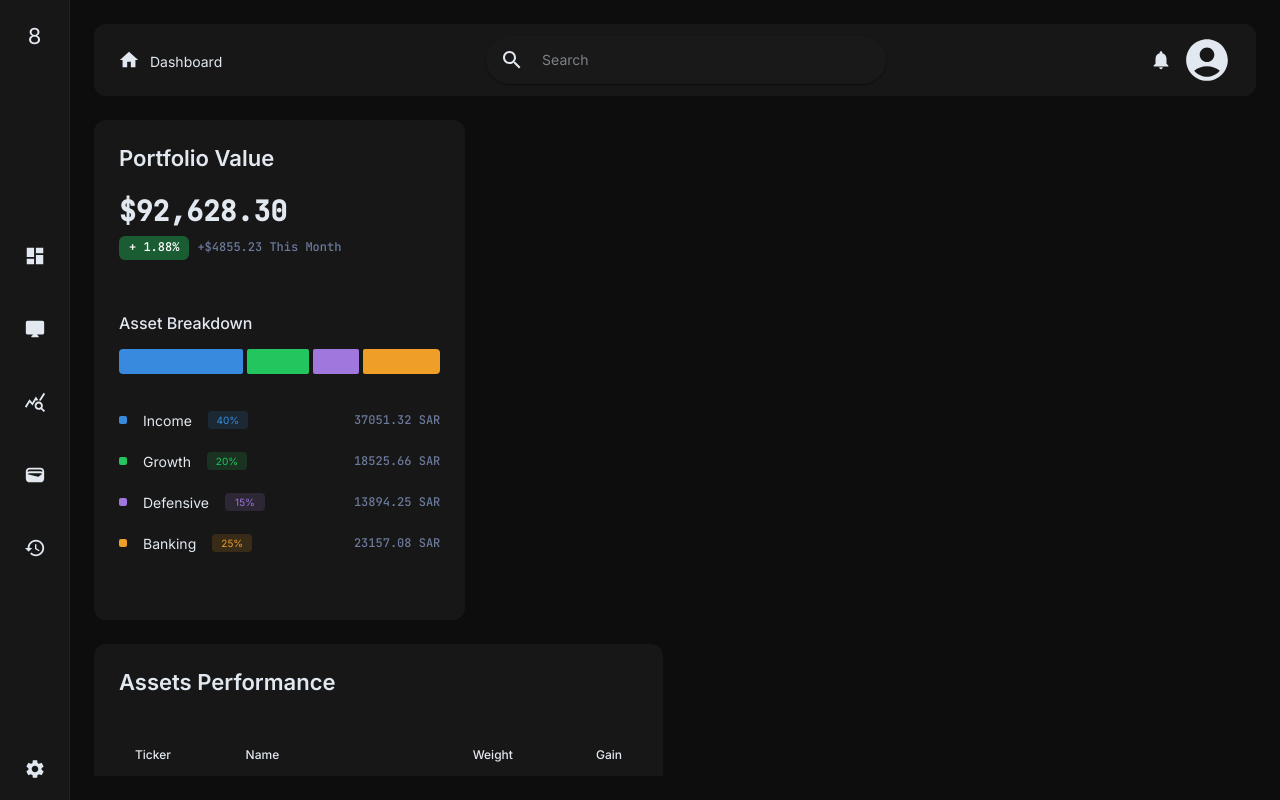
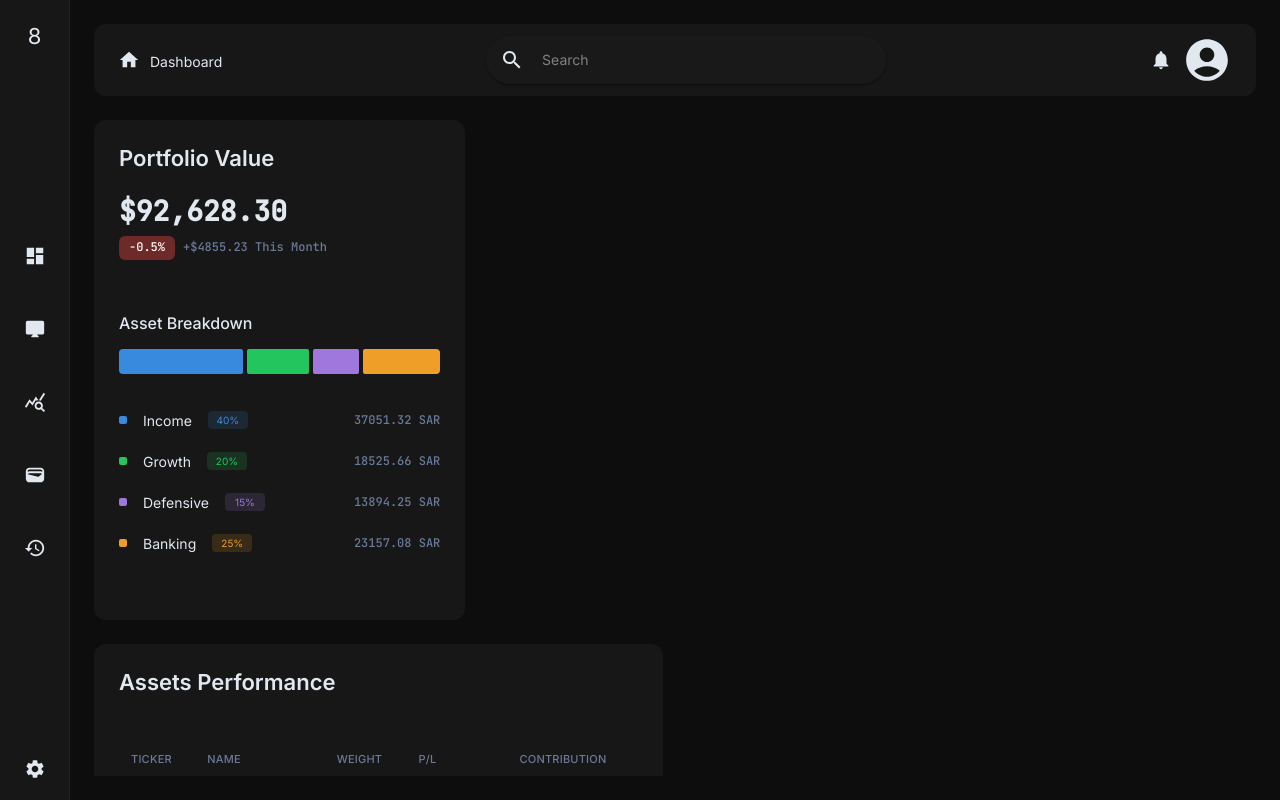
Before and after one commit to abdullah-zeinalabdin/tadawul-tracker, a React (Vite) app in the folder client/: page / in a window 1280 px wide. Built offline with nearby package versions, Linux system fonts and the light colour scheme.

Commit message:
fix: correct positive/negative gain formatting in AssetsTable and style AssetPerformanceTable widget

```diff
--- a/client/src/styles/sxStyles.ts
+++ b/client/src/styles/sxStyles.ts
@@ -74,11 +74,12 @@ export const widgetsBaseStyles = (theme: Theme) => ({
     height: "500px",
 })
 
-export const profitIndicator = (theme: Theme) => ({
-    backgroundColor:  alpha(theme.palette.success.main, 0.4),
+export const pillIndicator = (theme: Theme, isPositive: boolean) => ({
+    backgroundColor:  alpha(isPositive ? theme.palette.success.main : theme.palette.error.main, 0.4),
     padding: "2px 10px",
     borderRadius: "6px",
     color: "white",
+    display: "inline-block",
 })
 
 export const allocationRowStyles = {
--- a/client/src/theme/Theme.ts
+++ b/client/src/theme/Theme.ts
@@ -50,7 +50,26 @@ const theme = createTheme({
     },
     shape: {
         borderRadius: 12,
-    }
+    },
+    components: {
+    MuiTableCell: {
+        styleOverrides: {
+            root: {
+                borderColor: '#222222',
+                color: '#e2e8f0',
+                fontSize: '13px',
+                padding: '20px 12px',
+            },
+            head: {
+                color: '#6b7a9a',
+                fontSize: '11px',
+                fontWeight: 500,
+                textTransform: 'uppercase',
+                letterSpacing: '0.02em',
+            },
+        },
+    },
+},
 });
 
 export default theme;
--- a/client/src/widgets/assetsPerformance/AssetsPerformanceTable.tsx
+++ b/client/src/widgets/assetsPerformance/AssetsPerformanceTable.tsx
@@ -6,7 +6,7 @@ import { useTheme } from "@mui/material";
 export default function AssestsPerformanceTable() {
     const theme = useTheme();
     return (
-        <Stack sx={[widgetsBaseStyles(theme), { height: "400px" }]} spacing={4}>
+        <Stack sx={[widgetsBaseStyles(theme), { height: "430px" }]} spacing={4}>
             <Typography variant="h2">Assets Performance</Typography>
             <AssetsTable />
         </Stack>
--- a/client/src/widgets/assetsPerformance/AssetsTable.tsx
+++ b/client/src/widgets/assetsPerformance/AssetsTable.tsx
@@ -6,15 +6,17 @@ import TableHead from '@mui/material/TableHead';
 import TableRow from '@mui/material/TableRow';
 import Stack from '@mui/material/Stack';
 import type { AssetsPerformanceItem } from './types';
-
+import { numberStyles, pillIndicator } from '../../styles/sxStyles';
+import { Typography, useTheme } from '@mui/material'
 const rows: AssetsPerformanceItem[] = [
-    { code: "2280", name: "Almarai", weight: 21, gain: 6.5 },
-    { code: "7202", name: "Solutions STC", weight: 8, gain: 2.1 },
-    { code: "4013", name: "Al Habib", weight: 8, gain: 1.8 },
-    { code: "4264", name: "Flynas", weight: 10, gain: -0.5 },
+    { code: "2280", name: "Almarai", weight: 21, gain: 6.5, contribution: 560 },
+    { code: "7202", name: "Solutions STC", weight: 8, gain: 2.1, contribution: 258 },
+    { code: "4013", name: "Al Habib", weight: 8, gain: 1.8, contribution: 632, },
+    { code: "4264", name: "Flynas", weight: 10, gain: - 0.5, contribution: 87},
 ];
 
 export default function AssetsTable() {
+    const theme = useTheme();
     return (
         <Stack>
             <TableContainer>
@@ -23,21 +25,27 @@ export default function AssetsTable() {
                         <TableRow>
                             <TableCell>Ticker</TableCell>
                             <TableCell>Name</TableCell>
-                            <TableCell align="right">Weight</TableCell>
-                            <TableCell align="right">Gain</TableCell>
+                            <TableCell>Weight</TableCell>
+                            <TableCell>P/L</TableCell>
+                            <TableCell>Contribution</TableCell>
                         </TableRow>
                     </TableHead>
                     <TableBody>
                         {rows.map((row) => (
                             <TableRow key={row.code}>
-                                <TableCell component="th" scope="row">
+                                <TableCell component="th" scope="row" sx={numberStyles}>
                                     {row.code}
                                 </TableCell>
                                 <TableCell component="th" scope="row">
                                     {row.name}
                                 </TableCell>
-                                <TableCell align="right">{row.weight}%</TableCell>
-                                <TableCell align="right">{row.gain}%</TableCell>
+                                <TableCell sx={numberStyles}>{row.weight}%</TableCell>
+                                <TableCell>
+                                    <Typography align="center" sx={ [numberStyles, pillIndicator(theme, row.gain >= 0)] }>
+                                        { row.gain >= 0 ? "+" : "" }{ row.gain }%
+                                    </Typography>
+                                </TableCell>
+                                <TableCell  sx={numberStyles}>{row.contribution} SAR</TableCell>
                             </TableRow>
                         ))}
                     </TableBody>
--- a/client/src/widgets/assetsPerformance/types.tsx
+++ b/client/src/widgets/assetsPerformance/types.tsx
@@ -3,6 +3,7 @@ export interface AssetsPerformanceItem {
     name: string,
     weight: number,
     gain: number,
+    contribution: number,
 }
 
 export interface AssetsPerformanceProps {
--- a/client/src/widgets/portfolioValueCard/PortfolioValue.tsx
+++ b/client/src/widgets/portfolioValueCard/PortfolioValue.tsx
@@ -1,16 +1,17 @@
 import { Stack, Typography } from "@mui/material";
-import { numberStyles, profitIndicator } from "../../styles/sxStyles";
+import { numberStyles, pillIndicator } from "../../styles/sxStyles";
 import { useTheme } from '@mui/material'
 export default function PortfolioValue() {
     const theme = useTheme();
+    const percentageHolder = -0.5;
     return (
         <Stack spacing={1}>
             <Typography variant="h1" sx={numberStyles}>
                 $92,628.30 {/* Placeholder Value */}
             </Typography>
             <Stack direction="row" spacing={1} sx={{ alignItems: 'center' }}>
-                <Typography variant="caption" sx={ [numberStyles, profitIndicator(theme)] }>
-                    + 1.88%
+                <Typography variant="caption" sx={ [numberStyles, pillIndicator(theme, percentageHolder >= 0 )] }>
+                    { percentageHolder >= 0 ? "+" : ""}{percentageHolder}%
                 </Typography>
                 <Typography variant="caption" sx={numberStyles}>
                     +$4855.23 This Month
```
